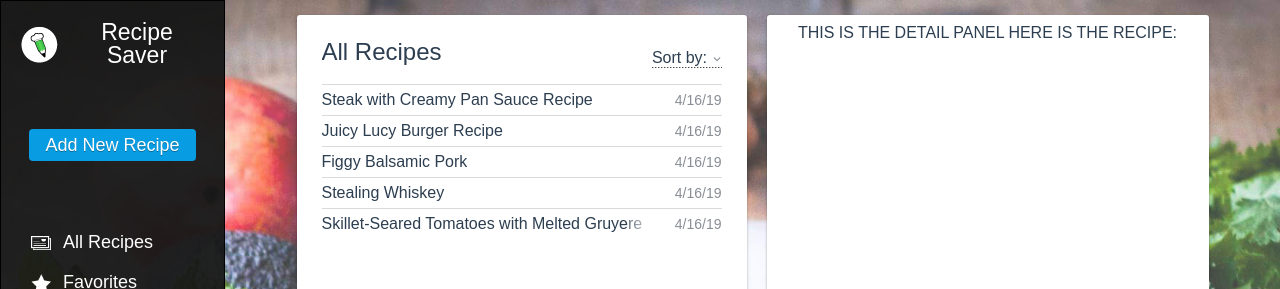
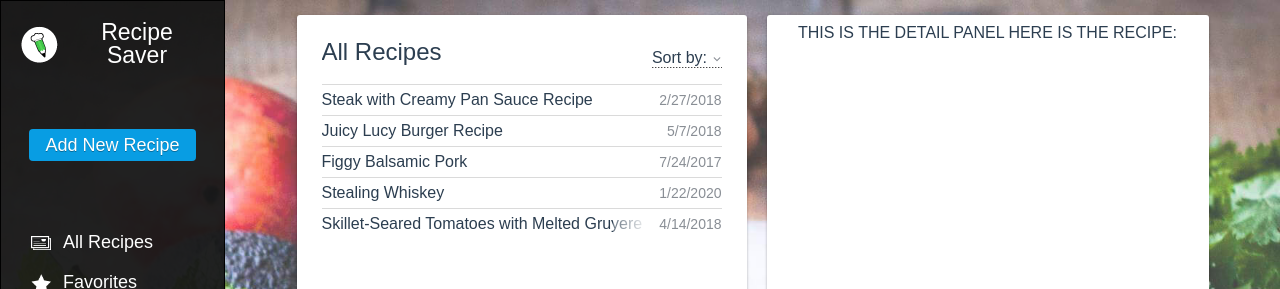
Before and after one commit to hmonarch/recipe-saver-3, a Vue app in the folder client/: page /recipes in a window 1280 px wide. Shown: the top 289 px of the page. Built offline with nearby package versions, Linux system fonts and the light colour scheme; a web font is replaced by a local one.

Commit message:
Add sort function

```diff
--- a/client/src/components/ListPanel.vue
+++ b/client/src/components/ListPanel.vue
@@ -9,18 +9,18 @@
       </div>
 
       <ul class="box" id="sort-options" v-show="sortVisible">
-        <li class="sort-option" @click="selectSort">Newest</li>
-        <li class="sort-option" @click="selectSort">Oldest</li>
-        <li class="sort-option" @click="selectSort">A - Z</li>
-        <li class="sort-option" @click="selectSort">Z - A</li>
-        <li class="sort-option" @click="selectSort">Color</li>
+        <li class="sort-option" @click="sortRecipes($event, 'creationDate', '1')">Newest</li>
+        <li class="sort-option" @click="sortRecipes($event, 'creationDate', '-1')">Oldest</li>
+        <li class="sort-option" @click="sortRecipes($event, 'title', '-1')">A - Z</li>
+        <li class="sort-option" @click="sortRecipes($event, 'title', '1')">Z - A</li>
+        <li class="sort-option">Color</li>
       </ul>
 		</div>
 
     <ul id="recipe-list">
       <li class="recipe-entry" v-for="recipe in recipes" :key="recipe.id" @click="selectRecipe(recipe.id)">
         <span class="recipe-entry-left">{{ recipe.title }}</span>
-        <span class="recipe-entry-right">4/16/19</span>
+        <span class="recipe-entry-right">{{ formatDate(recipe.creationDate) }}</span>
       </li>
     </ul>
   </div>
@@ -40,33 +40,54 @@ export default {
         {
           id: 1,
           title: 'Steak with Creamy Pan Sauce Recipe',
+          creationDate: 1519703648618
         },
         {
           id: 2,
-          title: 'Juicy Lucy Burger Recipe'
+          title: 'Juicy Lucy Burger Recipe',
+          creationDate: 1525733648618
         },
         {
           id: 3,
-          title: 'Figgy Balsamic Pork'
+          title: 'Figgy Balsamic Pork',
+          creationDate: 1500904648618
         },
         {
           id: 4,
-          title: 'Stealing Whiskey'
+          title: 'Stealing Whiskey',
+          creationDate: 1579703648618
         },
         {
           id: 5,
-          title: 'Skillet-Seared Tomatoes with Melted Gruyere'
+          title: 'Skillet-Seared Tomatoes with Melted Gruyere',
+          creationDate: 1523703548618
         },
       ]
     };
   },
   methods: {
-    selectSort(e) {
+    selectRecipe(id) {
+      EventBus.$emit('RECIPE_SELECTED', id);
+    },
+    sortRecipes(e, critea, order) {
       this.sortBy = e.target.innerText;
       this.sortVisible = false;
+      return this.recipes.sort((a, b) => {
+        const oppositeOrder = (order == -1) ? 1 : -1;
+        let itemA = a[critea];
+        let itemB = b[critea];
+        if (critea === 'title') {
+          itemA = itemA.toLowerCase();
+          itemB = itemB.toLowerCase();
+        }
+
+        if (itemA < itemB) return Number(order);
+        else if (itemA > itemB) return Number(oppositeOrder);
+        else return 0;
+      });
     },
-    selectRecipe(id) {
-      EventBus.$emit('RECIPE_SELECTED', id);
+    formatDate(data) {
+      return new Date(data).toLocaleDateString();
     }
   },
   mounted() {
```
Also changed, not shown: 1 other file (tests, documents, lock files or other folders).
